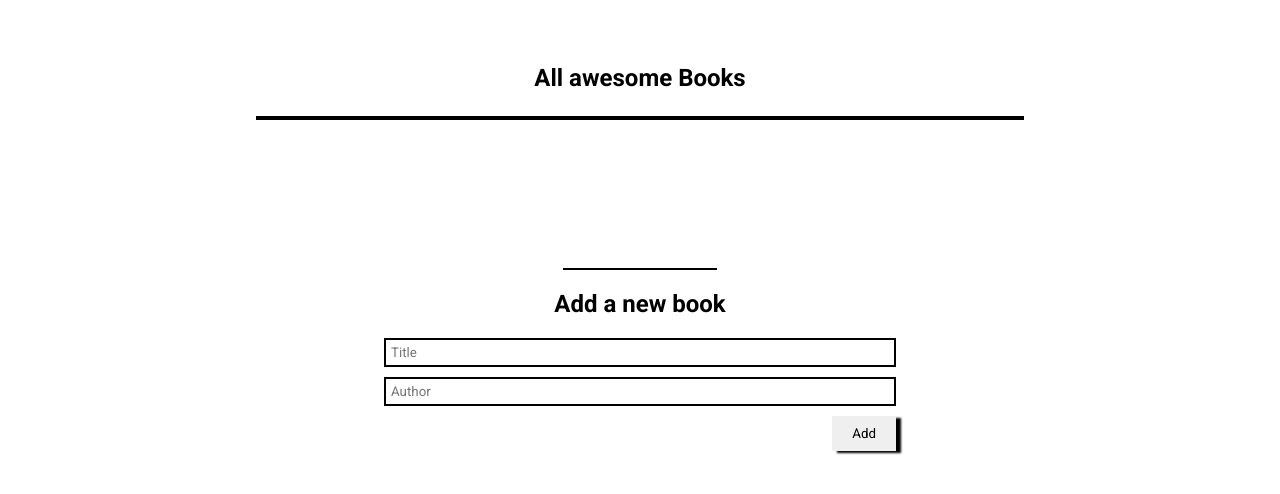
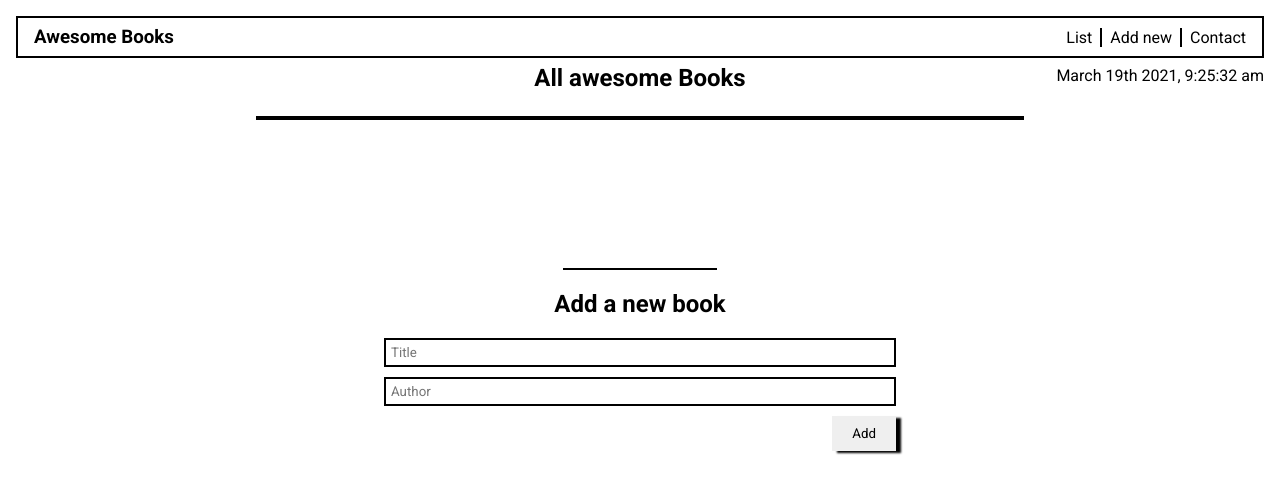
Before and after one commit to VicPeralta/awesomeBooks, a website: page index.html in a window 1280 px wide. Drawn offline with Linux system fonts and the light colour scheme.

Commit message:
Addheader and navbar, and style them

```diff
--- a/index.html
+++ b/index.html
@@ -10,6 +10,25 @@
 </head>
 
 <body>
+  <header>
+    <nav>
+      <h3>Awesome Books</h3>
+      <ul class="navlinks">
+        <li>
+          <a href="#book-list">List</a>
+        </li>
+        <li>
+          <a href="#add">Add new</a>
+        </li>
+        <li>
+          <a href="#contact">Contact</a>
+        </li>
+      </ul>
+    </nav>
+    <div class="datetime">
+      <p>March 19th 2021, 9:25:32 am</p>
+    </div>
+  </header>
   <main>
     <section id="book-list">
       <h1>All awesome Books</h1>
--- a/styles.css
+++ b/styles.css
@@ -10,6 +10,50 @@
 
 button {
   cursor: pointer;
+}
+
+li {
+  list-style: none;
+}
+
+a {
+  text-decoration: none;
+  color: black;
+}
+
+header {
+  position: fixed;
+  top: 0;
+  padding: 16px;
+  width: 100%;
+}
+
+nav {
+  display: flex;
+  justify-content: space-between;
+  align-items: center;
+  border: 2px solid black;
+  padding: 8px 16px;
+}
+
+.navlinks {
+  display: flex;
+}
+
+.navlinks li {
+  margin-left: 8px;
+  border-right: 2px solid black;
+  padding-right: 8px;
+}
+
+.navlinks li:last-child {
+  border: none;
+  padding-right: 0;
+}
+
+.datetime {
+  text-align: right;
+  padding: 8px 0;
 }
 
 main {
```
